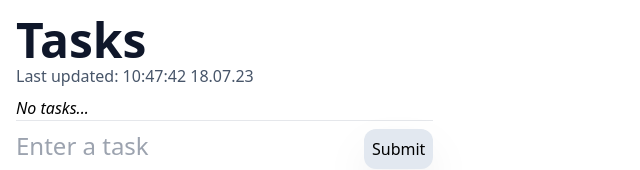
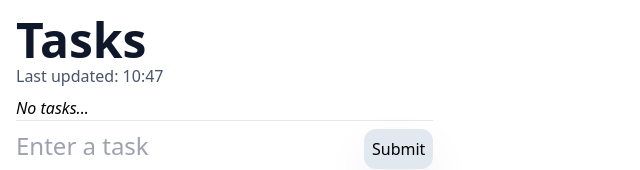
Before and after one commit to p0rches/tasklist, a Next.js app: page / in a window 1280 px wide. Shown: the top 170 px of the page, without its empty margins (0-640 px from the left). Built offline with nearby package versions, Linux system fonts and the light colour scheme.

Commit message:
createdAt and styling

```diff
--- a/src/pages/index.tsx
+++ b/src/pages/index.tsx
@@ -5,6 +5,7 @@ import { useState } from "react";
 interface Task {
   content: string;
   checked: boolean;
+  createdAt: string;
 }
 
 export default function Home() {
@@ -16,6 +17,7 @@ export default function Home() {
       const newTask: Task = {
         content: item,
         checked: false,
+        createdAt: dayjs().format("HH:mm")
       };
       setTasks([...tasks, newTask]);
       setItem("");
@@ -29,7 +31,7 @@ export default function Home() {
     setTasks(updatedTasks);
   };
 
-  const currTime = dayjs().format("HH:mm:ss DD.MM.YY");
+  const currTime = dayjs().format("HH:mm");
 
   return (
     <>
@@ -68,6 +70,9 @@ export default function Home() {
                   >
                     {task.content}
                   </div>
+                  <div className="text-sm text-white hover:text-slate-600">
+                    {`Created: ${task.createdAt}`}
+                  </div>
                 </div>
               ))}
             </div>
```
